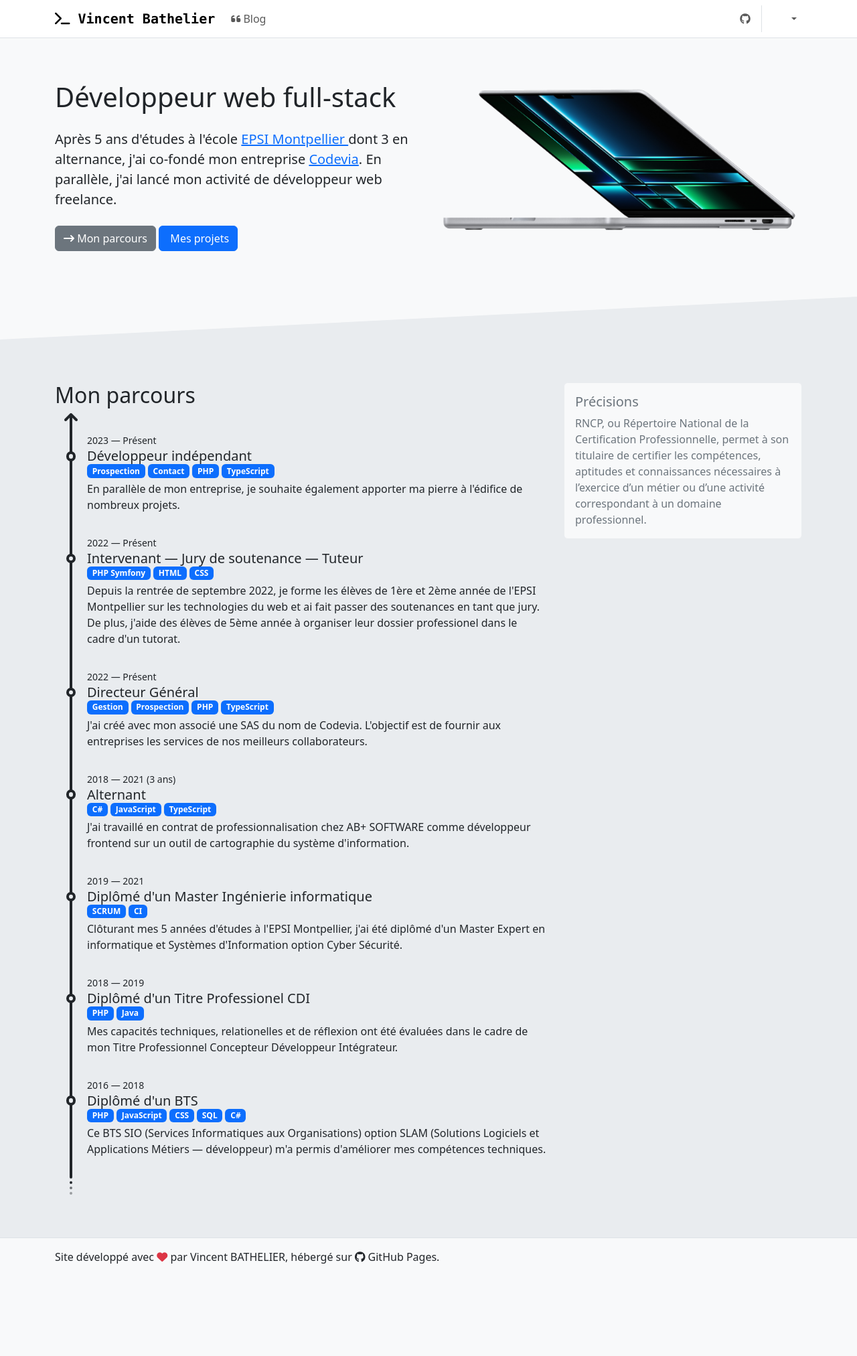
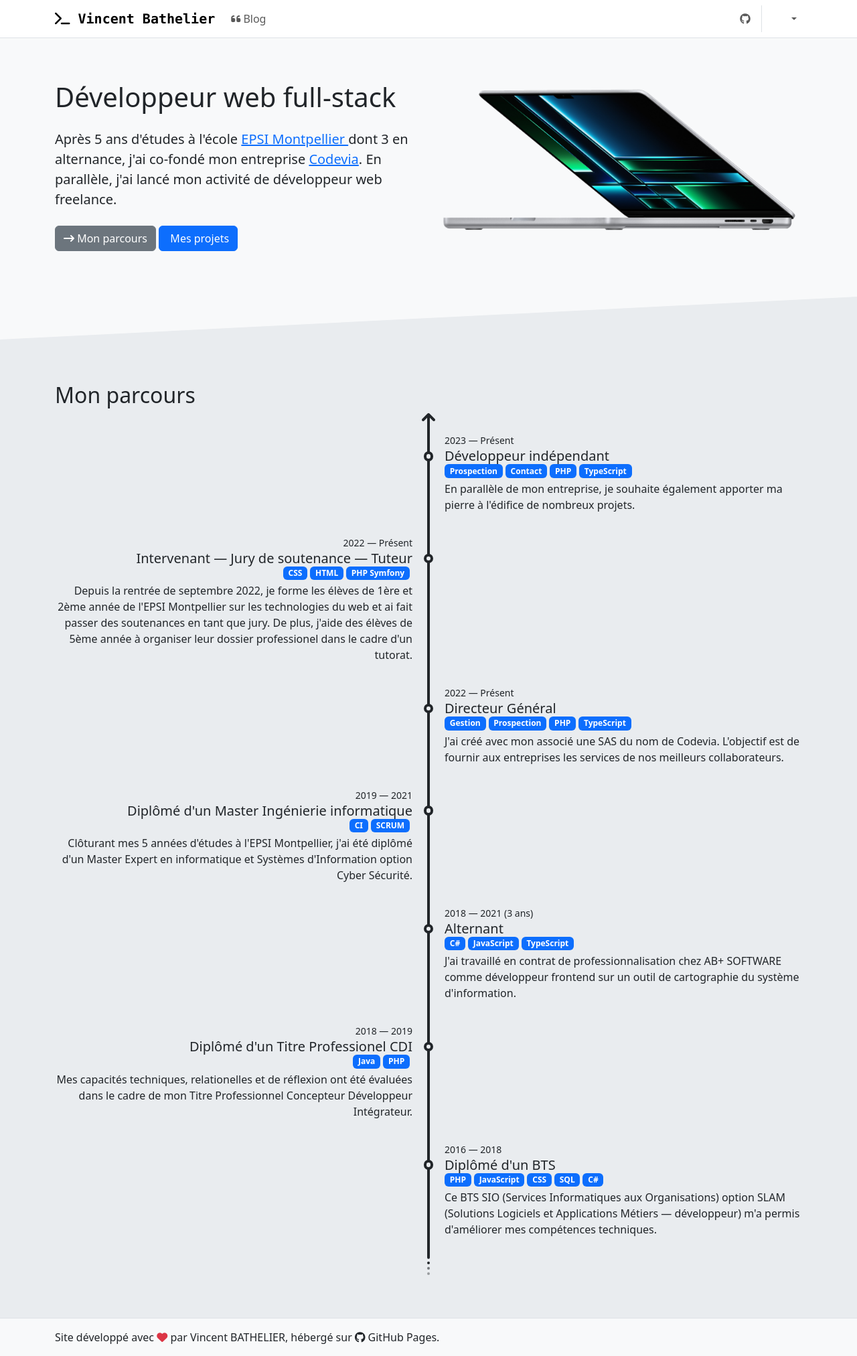
Before and after one commit to d9beuD/d9beud.com, a Jekyll site: the page built from docs/index.html, in a window 1280 px wide. Shown: the whole page at 67% size. Built offline with Jekyll 4.4.1, drawn with Linux system fonts in a browser that asks for light colours; nearby versions of some CDN libraries; before the commit the page ends 1905 px from its top, so only the background shows below that.

Commit message:
Updated career partial

```diff
--- a/docs/_includes/career.html
+++ b/docs/_includes/career.html
@@ -8,6 +8,8 @@
   <div class="history-body">
     {% for career in site.data.careers %}
     <div class="history-item row gx-0">
+      <div class="history-item-space col d-none"></div>
+
       <div class="history-item-timeline col-auto">
         <div class="history-timeline-line"></div>
         <div class="history-timeline-dot"></div>
--- a/docs/_sass/_history.scss
+++ b/docs/_sass/_history.scss
@@ -89,3 +89,33 @@
   width: .25rem;
   background-color: var(--bs-body-color);
 }
+
+@include media-breakpoint-up(md) {
+  .history-head {
+    width: unset;
+    display: flex;
+    justify-content: center;
+  }
+
+  .history-item {
+    .history-item-space {
+      display: block !important;
+    }
+
+    &:nth-child(even) {
+      flex-direction: row-reverse;
+      text-align: end;
+
+      ul {
+        flex-direction: row-reverse;
+      }
+    }
+  }
+
+  .history-footer {
+    width: unset;
+    display: flex;
+    flex-direction: column;
+    justify-content: center;
+  }
+}
--- a/docs/index.html
+++ b/docs/index.html
@@ -46,26 +46,8 @@ title: "Accueil"
 
   <section id="mon-parcours" class="section">
     <div class="container">
-      <div class="row">
-        <div class="col-md-8">
-          <h2>Mon parcours</h2>
-          {% include career.html %}
-        </div>
-        <div class="col">
-          <div class="position-md-sticky top-0 pt-3 mt-md-n3">
-            <div class="alert alert-secondary">
-              <h5 class="alert-heading">Précisions</h5>
-              <p class="mb-0">
-                RNCP, ou Répertoire National de la Certification
-                Professionnelle, permet à son titulaire de certifier les
-                compétences, aptitudes et connaissances nécessaires à l’exercice
-                d’un métier ou d’une activité correspondant à un domaine
-                professionnel.
-              </p>
-            </div>
-          </div>
-        </div>
-      </div>
+      <h2>Mon parcours</h2>
+      {% include career.html %}
     </div>
   </section>
 
```
Also changed, not shown: docs/_data/careers.yml (+10 -10 lines).
